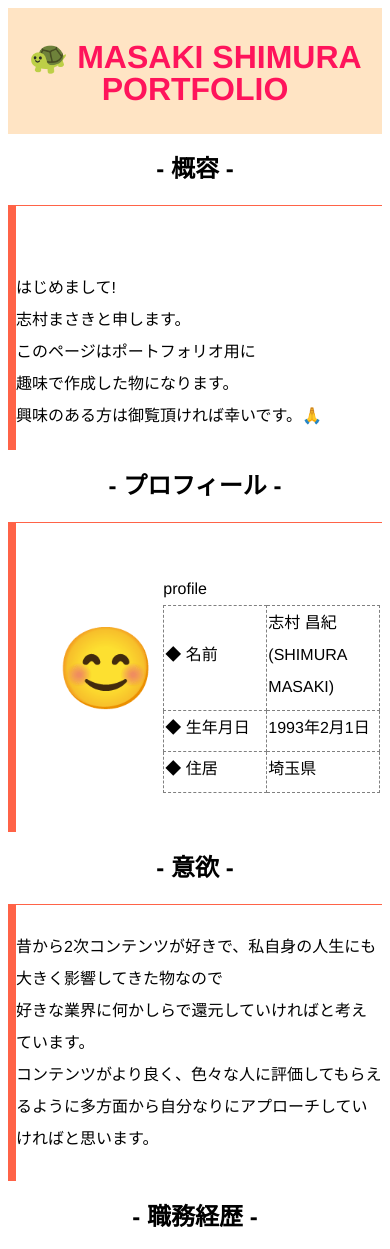
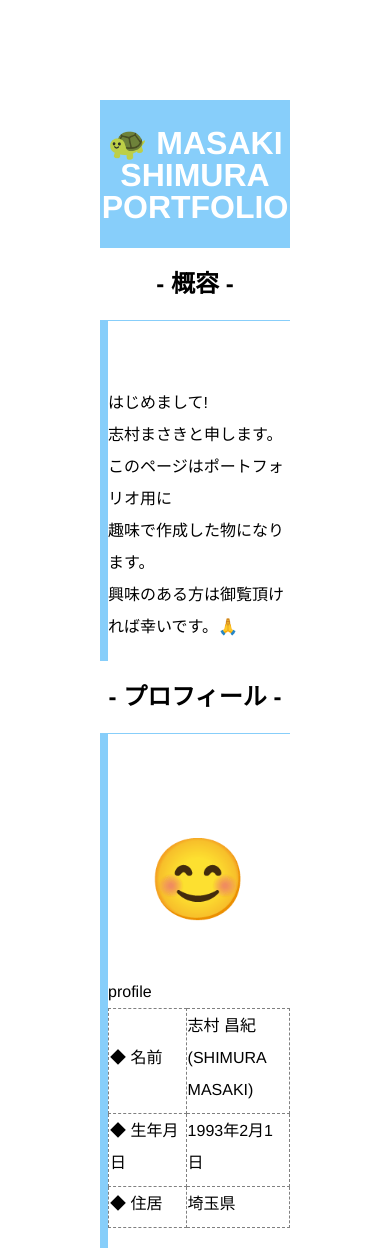
Before and after one commit to masaki-shimura/portfolio, a plain HTML site: page index.html in a window 390 px wide. Shown: the top 1249 px of the page. Drawn offline with Linux system fonts and the light colour scheme.

Commit message:
Update 全体的な配色の調整

```diff
--- a/css/stylesheet-base.css
+++ b/css/stylesheet-base.css
@@ -6,7 +6,7 @@ header{
     padding-top: 3%;
     padding-bottom: 2%;
     text-align: center;
-    background-color: bisque;
+    background-color: lightskyblue;
 }
 
 footer{
@@ -14,11 +14,11 @@ footer{
     height: 15%;
     text-align: center;
     padding-top: 3%;
-    background-color: bisque;
+    background-color: lightskyblue;
 }
 
 body{
-    margin: 100;
+    margin: 100px;
     line-height: 2.0em;
     font-family: "Helvetica Neue",
     Arial,
@@ -30,7 +30,7 @@ body{
 
 h1 {
     text-align: center;
-    color:hsl(342, 100%, 54%);
+    color: hsl(0, 0%, 100%);
 }
 
 td{
@@ -72,7 +72,7 @@ div{
 
 .text-box-center{
     border-style: solid ;
-    border-color: tomato;
+    border-color: lightskyblue;
     border-width: 1px;
     border-left-width: 0.5em;
     border-right-width: 0em;
@@ -86,7 +86,7 @@ div{
 
 .text-box-left{
     border-style: solid ;
-    border-color: tomato;
+    border-color: lightskyblue;
     border-left-width: 0.5em;
     border-right-width: 0em;
     border-top-width: thin;
@@ -140,7 +140,7 @@ div{
 
     .text-box-center{
         border-style: solid ;
-        border-color: tomato;
+        border-color: lightskyblue;
         border-width: 1px;
         border-left-width: 0.5em;
         border-right-width: 0em;
@@ -153,7 +153,7 @@ div{
 
     .text-box-left{
         border-style: solid ;
-        border-color: tomato;
+        border-color: lightskyblue;
         border-left-width: 0.5em;
         border-right-width: 0em;
         border-top-width: thin;
```
